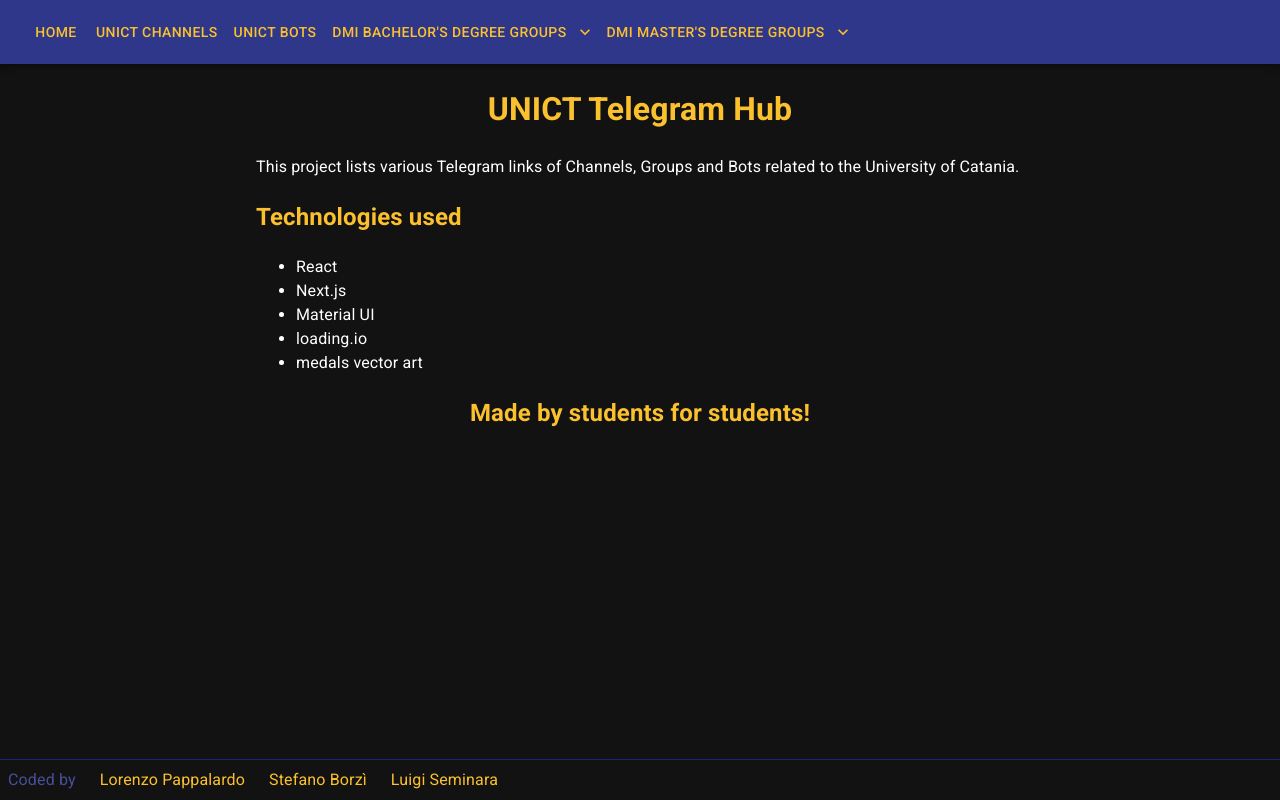
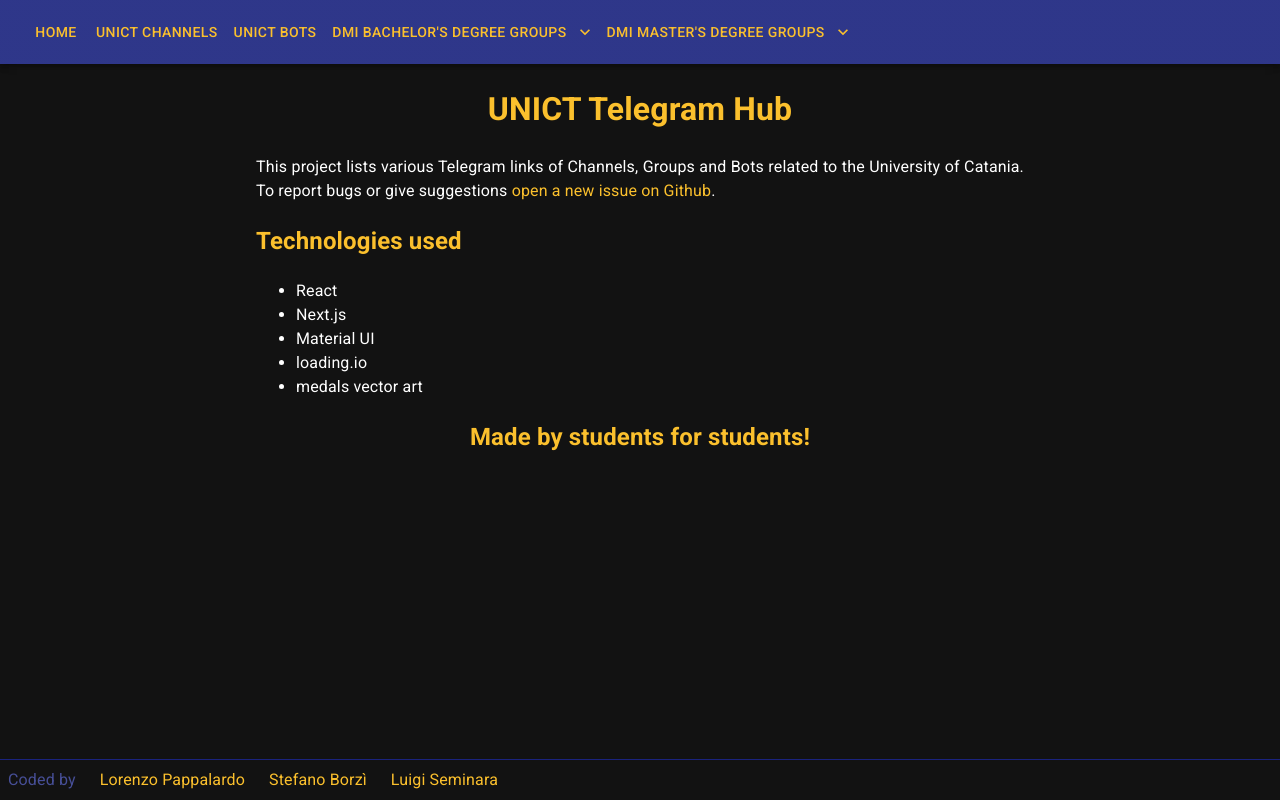
Before and after one commit to UNICT-DMI/unict-telegram-hub, a Next.js app: page / in a window 1280 px wide. Built offline with nearby package versions, Linux system fonts and the light colour scheme.

Commit message:
Added a link to the github repository

```diff
--- a/components/Home/Home.tsx
+++ b/components/Home/Home.tsx
@@ -7,6 +7,10 @@
 }));
 
 const StyledH2 = styled('h2')(({ theme }) => ({
+  color: theme.palette.primary.main
+}));
+
+const StyledLink = styled('a')(({ theme }) => ({
   color: theme.palette.primary.main
 }));
 
@@ -31,7 +35,14 @@
       <StyledH1 style={{ textAlign: 'center' }}>UNICT Telegram Hub</StyledH1>
       <p>
         This project lists various Telegram links of Channels, Groups and Bots related to the
-        University of Catania.
+        University of Catania. To report bugs or give suggestions{' '}
+        <StyledLink
+          href='https://github.com/UNICT-DMI/unict-telegram-hub'
+          target='_blank'
+          rel='noreferrer'>
+          open a new issue on Github
+        </StyledLink>
+        .
       </p>
       <StyledH2>Technologies used</StyledH2>
       <ul>
```
